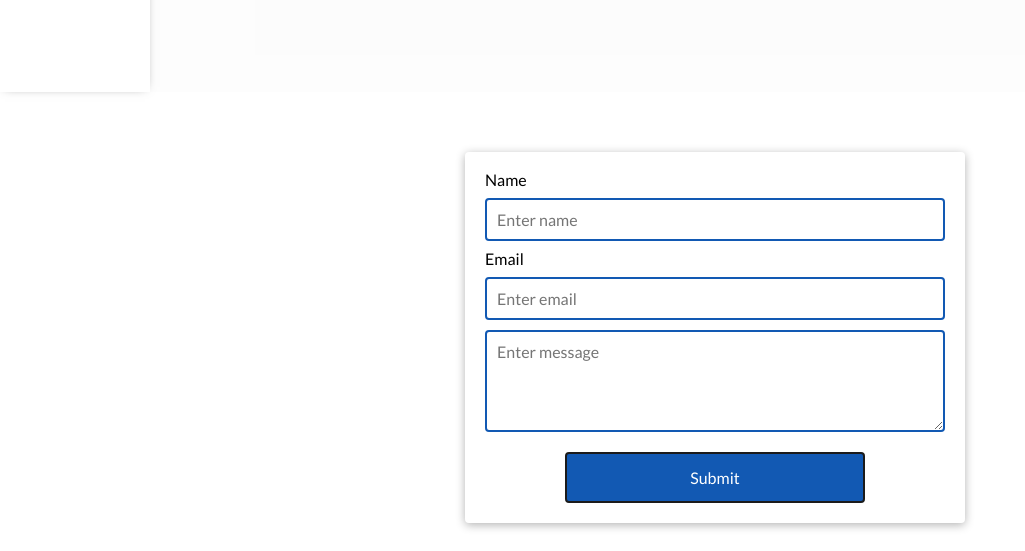
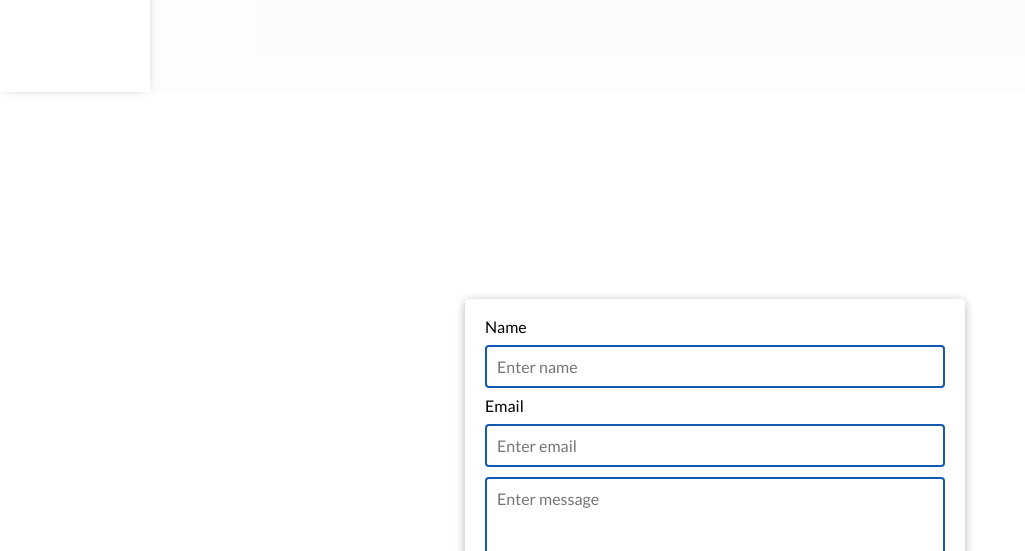
Before and after one commit to arneelus777/portfolio-test-02, a website: page pages/contact.html in a window 1280 px wide. Shown: the part 708-1259 px from the top of the page, without its empty margins (0-1025 px from the left). Drawn offline with Linux system fonts and the light colour scheme.

Commit message:
fixed height of container of content area

```diff
--- a/css/contact.css
+++ b/css/contact.css
@@ -1,6 +1,14 @@
+.form-container {
+    height: 100vh;
+    display: flex;
+    flex-direction: column;
+    justify-content: center;
+    align-items: center;
+    margin: 0 auto;
+}
 form {
     margin: 0 auto;
-    max-width: 500px;
+    width: 500px;
     box-shadow: 0 2px 10px rgba(0, 0, 0, 0.3);
     border-radius: 4px;
     margin-top: 40px;
--- a/css/main.css
+++ b/css/main.css
@@ -27,7 +27,7 @@
 }
 
 body {
-  height: 300vh;
+  height: 100vh;
   width: 100%;
   margin: 0;
   font-family: "Lato", "Monospace", "Roboto", sans-serif;
--- a/css/resume.css
+++ b/css/resume.css
@@ -1,5 +1,6 @@
 .container{
     width: 100%;
+    height: 100vh;
     display: flex;
     justify-content: center;
     align-items: center;
--- a/pages/contact.html
+++ b/pages/contact.html
@@ -133,7 +133,7 @@
       <header>
         <h1>CONTACT PAGE</h1>
         <div class="down" id="down-arrow-wrapper">
-          <a href="#form">
+          <a href="#form-container">
             <svg
               width="1em"
               height="1em"
@@ -155,6 +155,7 @@
           </a>
         </div>
       </header>
+      <div class="form-container" id="form-container">
         <form action="contact.html" method="GET" id="form">
           <div class="form-group">
             <label for="name">Name</label>
@@ -198,6 +199,7 @@
           </div>
         </div>
       </div>
+    </div>
     <script src="../script.js"></script>
   </body>
 </html>
```
Lines whose indentation alone changed are shown as unchanged.
